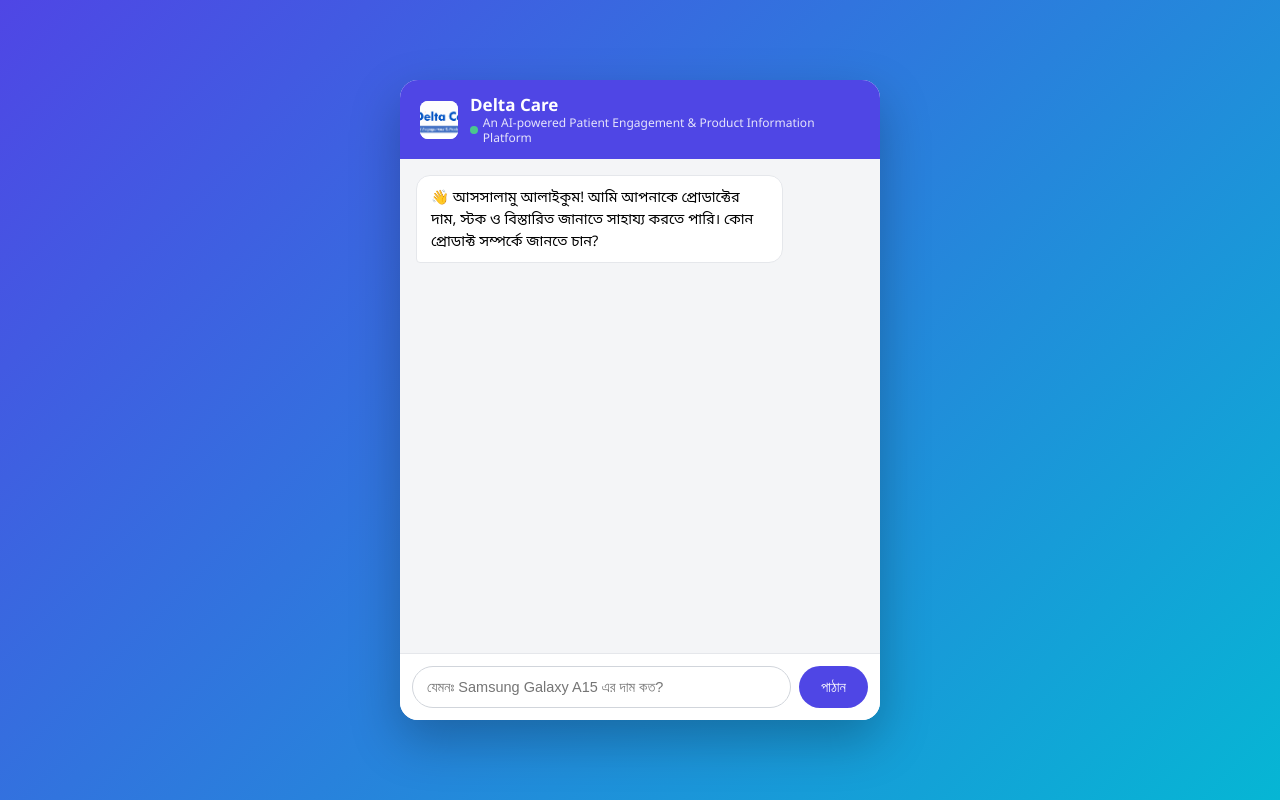
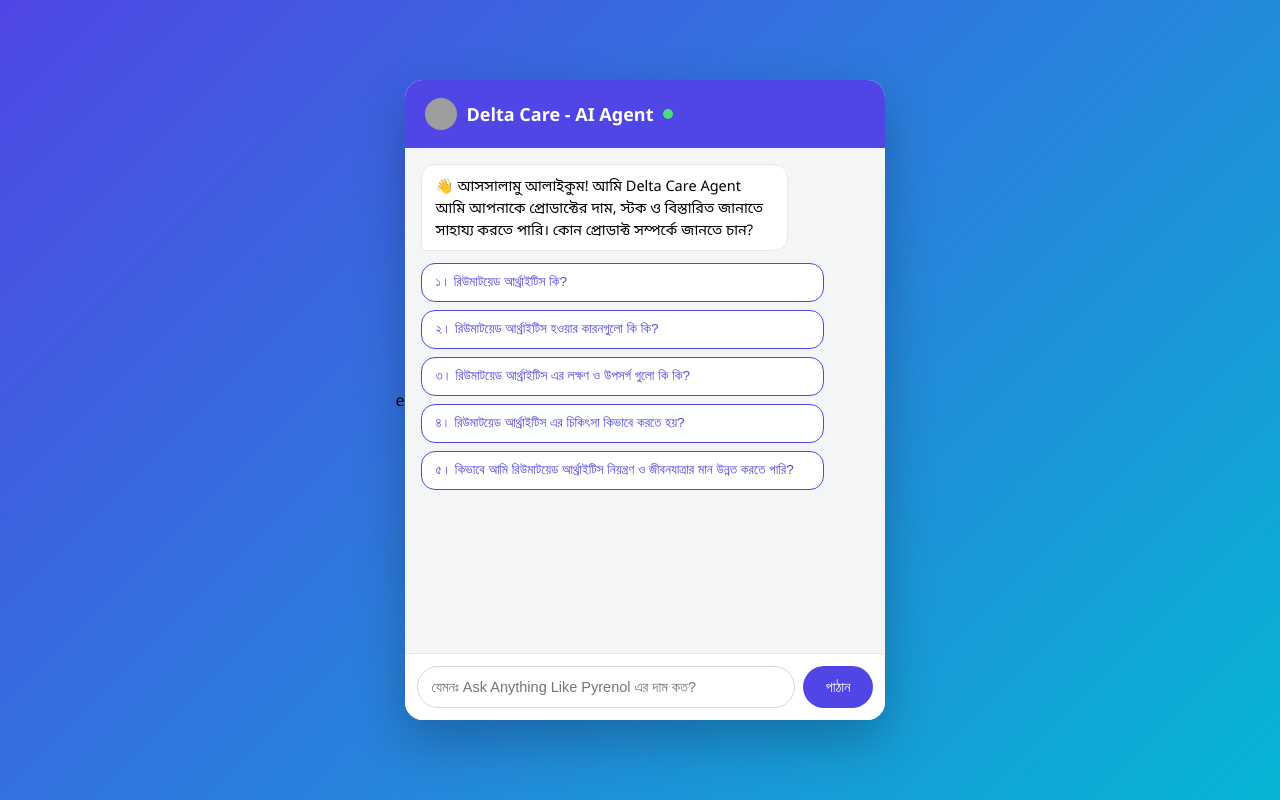
Before and after one commit to mdfakrulislam1990-cmyk/dpl_product-chatbot-Public, a Flask app: page / in a window 1280 px wide. Run offline with Flask 3, Linux system fonts and the light colour scheme; parts of the project's set-up code (start-up, migrations or seed data) failed here and were passed over; grey boxes are pictures that could not be loaded.

Commit message:
Update index.html with Bengali content and styles

```diff
--- a/templates/index.html
+++ b/templates/index.html
@@ -1,9 +1,9 @@
-<!DOCTYPE html>
+e<!DOCTYPE html>
 <html lang="bn">
 <head>
 <meta charset="UTF-8">
 <meta name="viewport" content="width=device-width, initial-scale=1.0">
-<title>Delta Care - AI Agent</title>
+<title>প্রোডাক্ট চ্যাটবট</title>
 <style>
   * { box-sizing: border-box; }
   body {
@@ -30,41 +30,15 @@
   .chat-header {
     background: #4f46e5;
     color: #fff;
-    padding: 14px 20px;
+    padding: 18px 20px;
     font-size: 18px;
     font-weight: 600;
     display: flex;
     align-items: center;
-    gap: 12px;
-  }
-  .chat-header img.logo {
-    height: 38px;
-    width: 38px;
-    border-radius: 8px;
-    object-fit: cover;
-    background: #fff;
-    flex-shrink: 0;
-  }
-  .chat-header .title-block {
-    display: flex;
-    flex-direction: column;
-    line-height: 1.25;
-  }
-  .chat-header .title-block .brand {
-    font-size: 17px;
-    font-weight: 700;
-  }
-  .chat-header .title-block .subtitle {
-    font-size: 12px;
-    font-weight: 400;
-    opacity: 0.85;
-    display: flex;
-    align-items: center;
-    gap: 5px;
+    gap: 10px;
   }
   .chat-header span.dot {
-    width: 8px; height: 8px; background: #4ade80; border-radius: 50%;
-    display: inline-block;
+    width: 10px; height: 10px; background: #4ade80; border-radius: 50%;
   }
   .chat-messages {
     flex: 1;
@@ -120,24 +94,70 @@
   }
   .chat-input button:hover { background: #4338ca; }
   .typing { font-size: 13px; color: #888; padding: 4px 16px; }
+  .suggestions {
+    display: flex;
+    flex-direction: column;
+    gap: 8px;
+    margin: 4px 0 12px 0;
+    max-width: 90%;
+  }
+  .suggestion-btn {
+    background: #fff;
+    border: 1px solid #4f46e5;
+    color: #4f46e5;
+    border-radius: 14px;
+    padding: 9px 14px;
+    font-size: 13.5px;
+    text-align: left;
+    cursor: pointer;
+    line-height: 1.4;
+  }
+  .suggestion-btn:hover {
+    background: #4f46e5;
+    color: #fff;
+  }
+  .suggestion-btn.suggestion-used {
+    background: #f4f5f7;
+    border-color: #d1d5db;
+    color: #9ca3af;
+    cursor: default;
+  }
+  .suggestion-btn.suggestion-used:hover {
+    background: #f4f5f7;
+    color: #9ca3af;
+  }
 </style>
 </head>
 <body>
 
 <div class="chat-container">
-  <div class="chat-header">
-    <img class="logo" src="https://raw.githubusercontent.com/mdfakrulislam1990-cmyk/dpl_product-chatbot-Public/main/templates/delta_care.png" alt="Delta Care Logo" onerror="this.style.display='none';">
-    <div class="title-block">
-      <span class="brand">Delta Care</span>
-      <span class="subtitle"><span class="dot"></span> An AI-powered Patient Engagement & Product Information Platform</span>
+
+
+
+
+ <div class="chat-header">
+  <img src="/logo" alt="Delta Care Logo" style="width:32px;height:32px;border-radius:50%;object-fit:cover;">
+  Delta Care - AI Agent
+  <span class="dot"></span>
+</div>
+
+
+
+
+
+ <div class="chat-messages" id="messages">
+    <div class="msg bot">👋 আসসালামু আলাইকুম! আমি Delta Care Agent আমি আপনাকে প্রোডাক্টের দাম, স্টক ও বিস্তারিত জানাতে সাহায্য করতে পারি। কোন প্রোডাক্ট সম্পর্কে জানতে চান?</div>
+    <div class="suggestions" id="suggestions">
+      <button class="suggestion-btn" id="sugg1" onclick="sendSuggestion('রিউমাটয়েড আর্থ্রাইটিস কি?', 'sugg1')">১। রিউমাটয়েড আর্থ্রাইটিস কি?</button>
+      <button class="suggestion-btn" id="sugg2" onclick="sendSuggestion('রিউমাটয়েড আর্থ্রাইটিস হওয়ার কারনগুলো কি কি?', 'sugg2')">২। রিউমাটয়েড আর্থ্রাইটিস হওয়ার কারনগুলো কি কি?</button>
+      <button class="suggestion-btn" id="sugg3" onclick="sendSuggestion('রিউমাটয়েড আর্থ্রাইটিস এর লক্ষণ ও উপসর্গ গুলো কি কি?', 'sugg3')">৩। রিউমাটয়েড আর্থ্রাইটিস এর লক্ষণ ও উপসর্গ গুলো কি কি?</button>
+      <button class="suggestion-btn" id="sugg4" onclick="sendSuggestion('রিউমাটয়েড আর্থ্রাইটিস এর চিকিৎসা কিভাবে করতে হয়?', 'sugg4')">৪। রিউমাটয়েড আর্থ্রাইটিস এর চিকিৎসা কিভাবে করতে হয়?</button>
+      <button class="suggestion-btn" id="sugg5" onclick="sendSuggestion('কিভাবে আমি রিউমাটয়েড আর্থ্রাইটিস নিয়ন্ত্রণ ও জীবনযাত্রার মান উন্নত করতে পারি?', 'sugg5')">৫। কিভাবে আমি রিউমাটয়েড আর্থ্রাইটিস নিয়ন্ত্রণ ও জীবনযাত্রার মান উন্নত করতে পারি?</button>
     </div>
-  </div>
-  <div class="chat-messages" id="messages">
-    <div class="msg bot">👋 আসসালামু আলাইকুম! আমি আপনাকে প্রোডাক্টের দাম, স্টক ও বিস্তারিত জানাতে সাহায্য করতে পারি। কোন প্রোডাক্ট সম্পর্কে জানতে চান?</div>
   </div>
   <div class="typing" id="typing" style="display:none;">বট লিখছে...</div>
   <div class="chat-input">
-    <input type="text" id="userInput" placeholder="যেমনঃ Samsung Galaxy A15 এর দাম কত?" onkeydown="if(event.key==='Enter') sendMessage();">
+    <input type="text" id="userInput" placeholder="যেমনঃ Ask Anything Like Pyrenol এর দাম কত?" onkeydown="if(event.key==='Enter') sendMessage();">
     <button onclick="sendMessage()">পাঠান</button>
   </div>
 </div>
@@ -146,6 +166,20 @@
 // কথোপকথনের ইতিহাস ব্রাউজারে রাখা হচ্ছে, যেন বট আগের প্রশ্নের প্রসঙ্গ বুঝতে পারে
 // (যেমন: "ওটার দাম কত?" জিজ্ঞেস করলে "ওটা" বলতে কোন প্রোডাক্ট বোঝাচ্ছে বুঝবে)
 let conversationHistory = [];
+
+function sendSuggestion(question, btnId) {
+  // শুধু যেই প্রশ্নে ক্লিক করা হলো, সেটাকেই disable/grey out করা হচ্ছে
+  // বাকি প্রশ্নগুলো এবং পুরো লিস্ট দৃশ্যমান থাকবে, যাতে কাস্টমার
+  // একটার পর একটা প্রশ্ন দেখে ক্লিক করতে পারে
+  const btn = document.getElementById(btnId);
+  if (btn) {
+    btn.disabled = true;
+    btn.classList.add("suggestion-used");
+  }
+
+  document.getElementById("userInput").value = question;
+  sendMessage();
+}
 
 async function sendMessage() {
   const input = document.getElementById("userInput");
```
